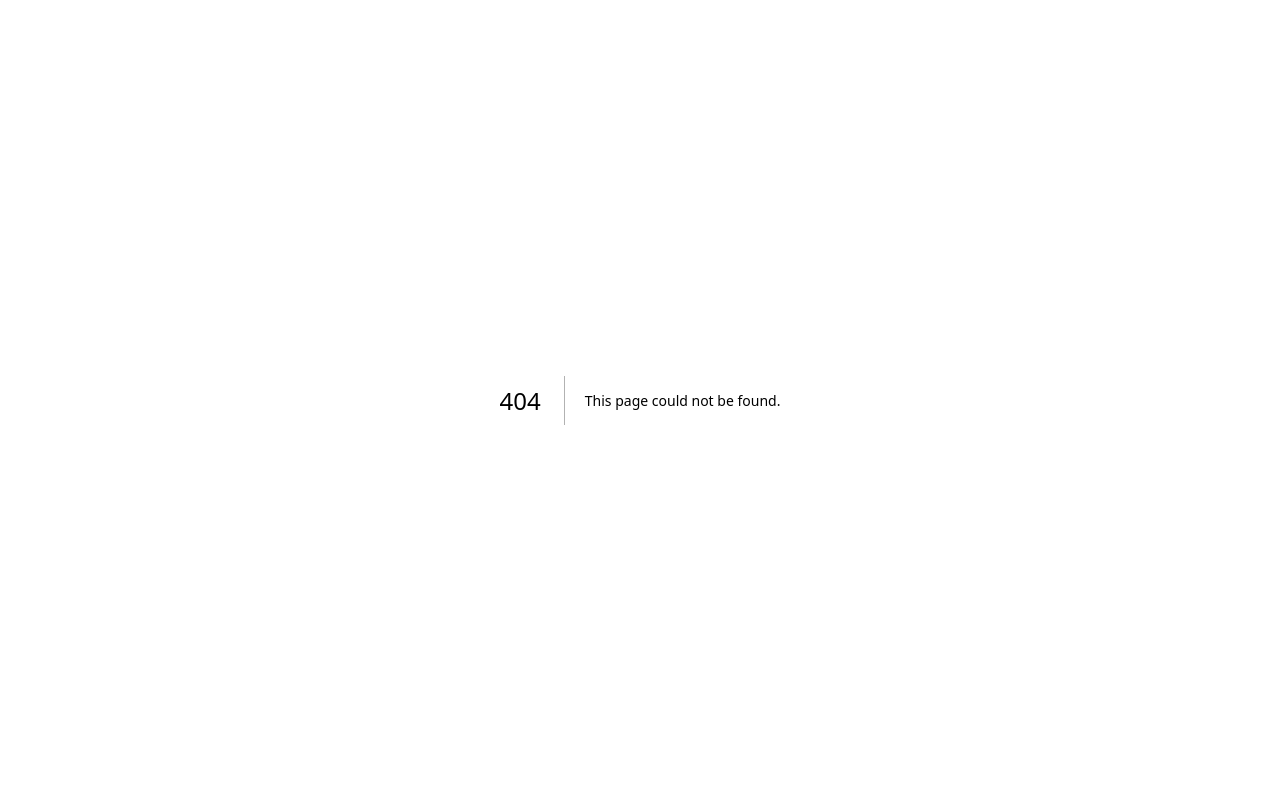
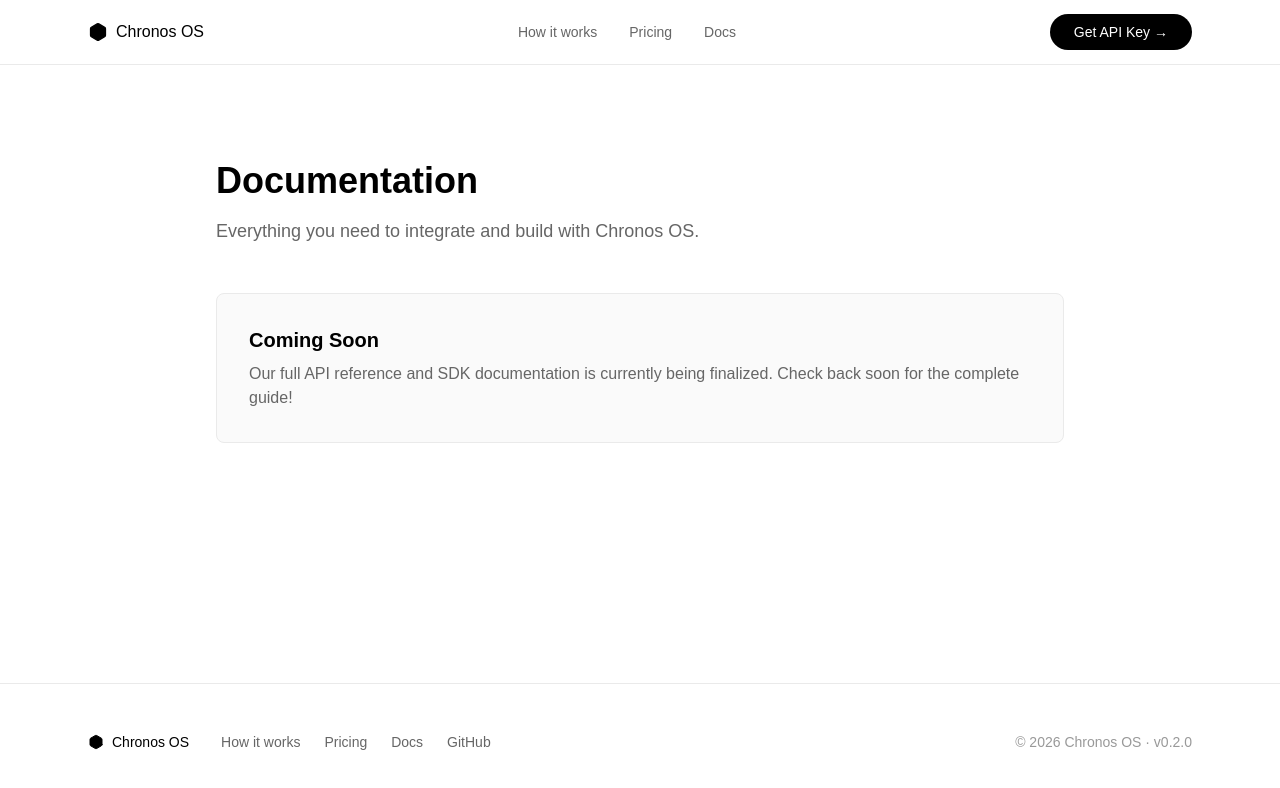
Before and after one commit to RemanenetSpy/smriti, a Next.js app in the folder chronos-ui/: page /docs in a window 1280 px wide. Before the commit this address had no page. Shown: the top 788 px of the page. Built offline with nearby package versions, Linux system fonts and the light colour scheme.

Commit message:
Add /docs route to fix 404

```diff
--- /dev/null
+++ b/chronos-ui/src/app/docs/page.tsx
@@ -0,0 +1,25 @@
+import { Navbar } from "@/components/landing/Navbar";
+import { Footer } from "@/components/landing/Footer";
+
+export default function DocsPage() {
+  return (
+    <div className="min-h-screen bg-white selection:bg-black selection:text-white flex flex-col">
+      <Navbar />
+      <main className="flex-1 max-w-4xl mx-auto px-6 py-24 w-full">
+        <h1 className="text-4xl font-bold text-black mb-4">Documentation</h1>
+        <p className="text-[#666666] text-lg mb-12">
+          Everything you need to integrate and build with Chronos OS.
+        </p>
+
+        <div className="p-8 border border-[#eaeaea] rounded-lg bg-[#fafafa]">
+          <h2 className="text-xl font-semibold text-black mb-2">Coming Soon</h2>
+          <p className="text-[#666666]">
+            Our full API reference and SDK documentation is currently being finalized.
+            Check back soon for the complete guide!
+          </p>
+        </div>
+      </main>
+      <Footer />
+    </div>
+  );
+}
```
